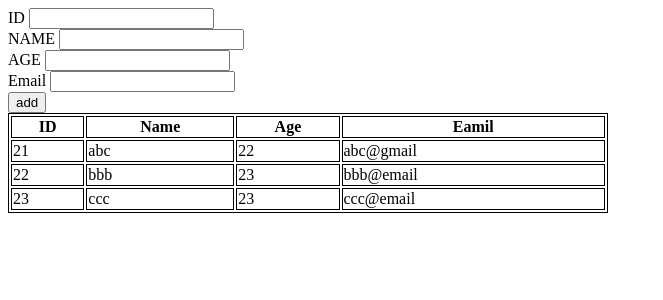
After one commit to AromalP2002/django, a Django app: page /display in a window 1280 px wide. The commit adds this page. Shown: the top 300 px of the page, without its empty margins (0-663 px from the left). Run offline with Django 5.2, Linux system fonts and the light colour scheme.

Commit message:
coffeedesign2

```diff
--- a/project/app/urls.py
+++ b/project/app/urls.py
@@ -4,5 +4,7 @@ from .import views
 urlpatterns=[
     path('fun1',views.fun1),
     path('fun2/<int:a>/<int:b>',views.fun2),
-    path('demo',views.demo)
+    path('demo',views.demo),
+    path('display',views.display),
+    path('user_reg',views.user_reg)
 ]
--- a/project/app/views.py
+++ b/project/app/views.py
@@ -1,4 +1,4 @@
-from django.shortcuts import render
+from django.shortcuts import render, redirect
 from django.http import HttpResponse
 
 # Create your views here.
@@ -84,5 +84,22 @@ def fun2(req,a,b):
     # print(type(a))
     return HttpResponse(a,b)
 def demo(req):
-    a={'name':'abc','age':22}
+    a={'name':'abc','age':22},{'name':'bbb','age':22},{'name':'ccc','age':23}
     return render(req,'demo.html',{'data':a})
+
+users=[{'id':'21','name':'abc','age':22,'email':'abc@gmail'},{'id':'22','name':'bbb','age':23,'email':'bbb@email'},{'id':'23','name':'ccc','age':23,'email':'ccc@email'}]
+
+def display(req):
+    return render(req,'display_user.html',{'users':users})
+
+def user_reg(req):
+    if req.method=='POST':
+        id=req.POST['id']
+        name=req.POST['name']
+        age=req.POST['age']
+        email=req.POST['email']
+        users.append({'id':id,'name':name,'age':age,'email':email})
+        return redirect(display)
+    else:
+        print(req.method)
+        return redirect(display)
--- /dev/null
+++ b/project/templates/display_user.html
@@ -0,0 +1,45 @@
+<!DOCTYPE html>
+<html lang="en">
+<head>
+    <meta charset="UTF-8">
+    <meta name="viewport" content="width=device-width, initial-scale=1.0">
+    <title>Document</title>
+    <style>
+        table{
+            width: 600px;
+
+        }
+        table,th,td{
+            border: 1px solid black;
+        }
+    </style>
+</head>
+<body>
+    <form action="user_reg" method="post">
+        {% csrf_token %}
+        ID <input type="text" name="id" > <br>
+        NAME <input type="text" name="name" > <br>
+        AGE <input type="number" name="age" > <br>
+        Email <input type="email" name="email" > <br>
+        <input type="submit" value="add">
+    </form>
+    <table>
+        <tr>
+            <th>ID</th>
+            <th>Name</th>
+            <th>Age</th>
+            <th>Eamil</th>
+
+        </tr>
+        {% for i in users %}
+        <tr>
+            <td>{{i.id}}</td>
+            <td>{{i.name}}</td>
+            <td>{{i.age}}</td>
+            <td>{{i.email}}</td>
+        </tr>
+        {% endfor %}
+    </table>
+
+</body>
+</html>
```
Also changed, not shown: project/templates/demo.html (+17 -0 lines).
